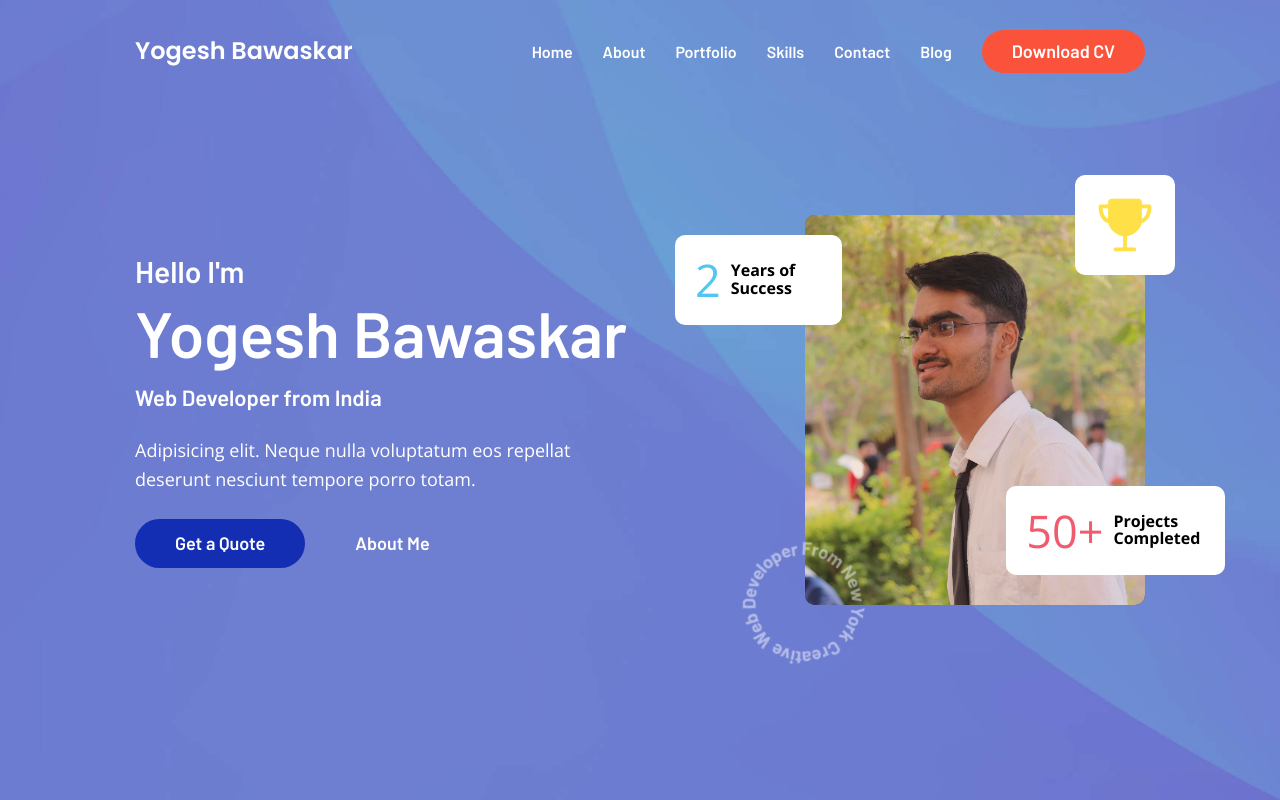
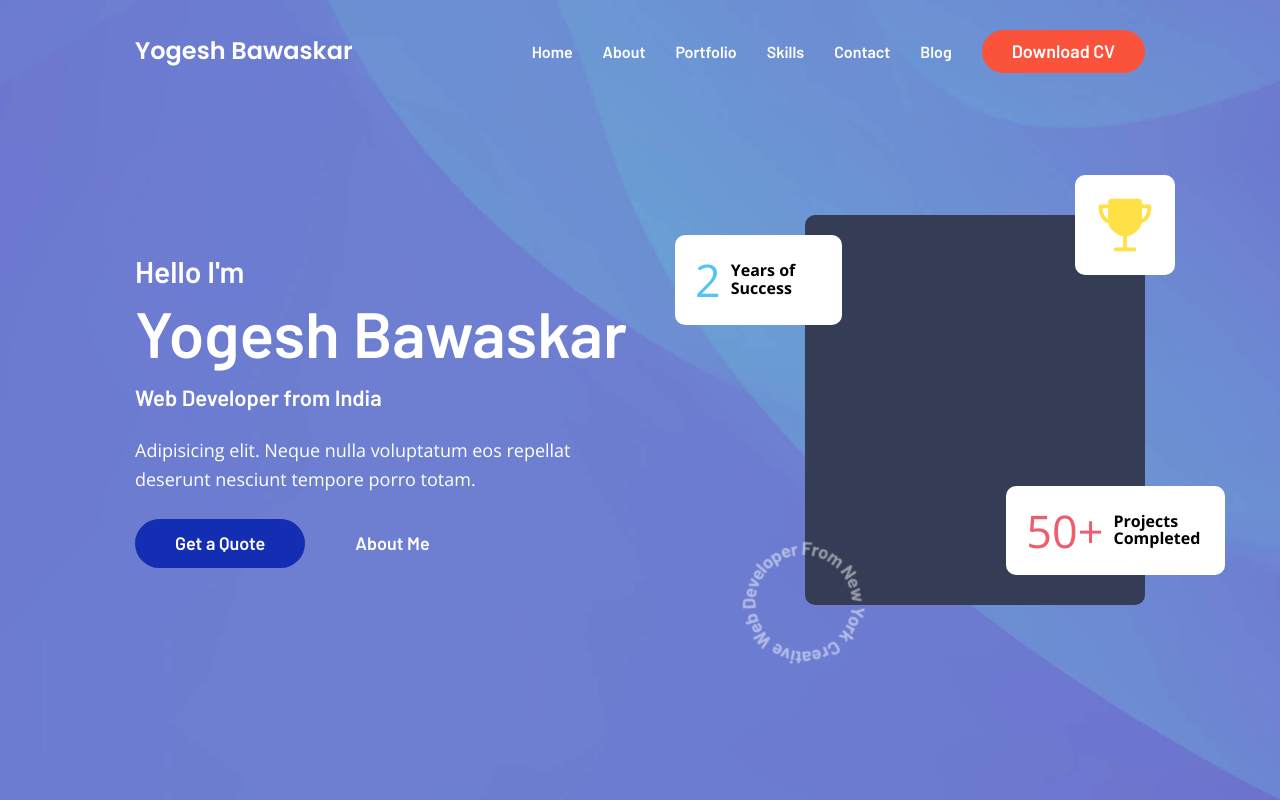
Before and after one commit to StreamlineTechIn/portfolio, a plain HTML site: page index.html in a window 1280 px wide. Shown: the top 800 px of the page. Drawn offline with nearby package versions, Linux system fonts and the light colour scheme.

Commit message:
Update index.html

```diff
--- a/index.html
+++ b/index.html
@@ -98,8 +98,9 @@
 
           <div class="hero-banner">
 
-            <img src="./assets/images/hero_banner1.jpg" width="800" height="864" loading="lazy" alt="yogesh's Photo"
+         <!--   <img src="./assets/images/hero_banner1.jpg" width="800" height="864" loading="lazy" alt="yogesh's Photo"
               class="img-cover">
+            -->
 
             <div class="elem elem-1">
               <p class="elem-title">2</p>
```
